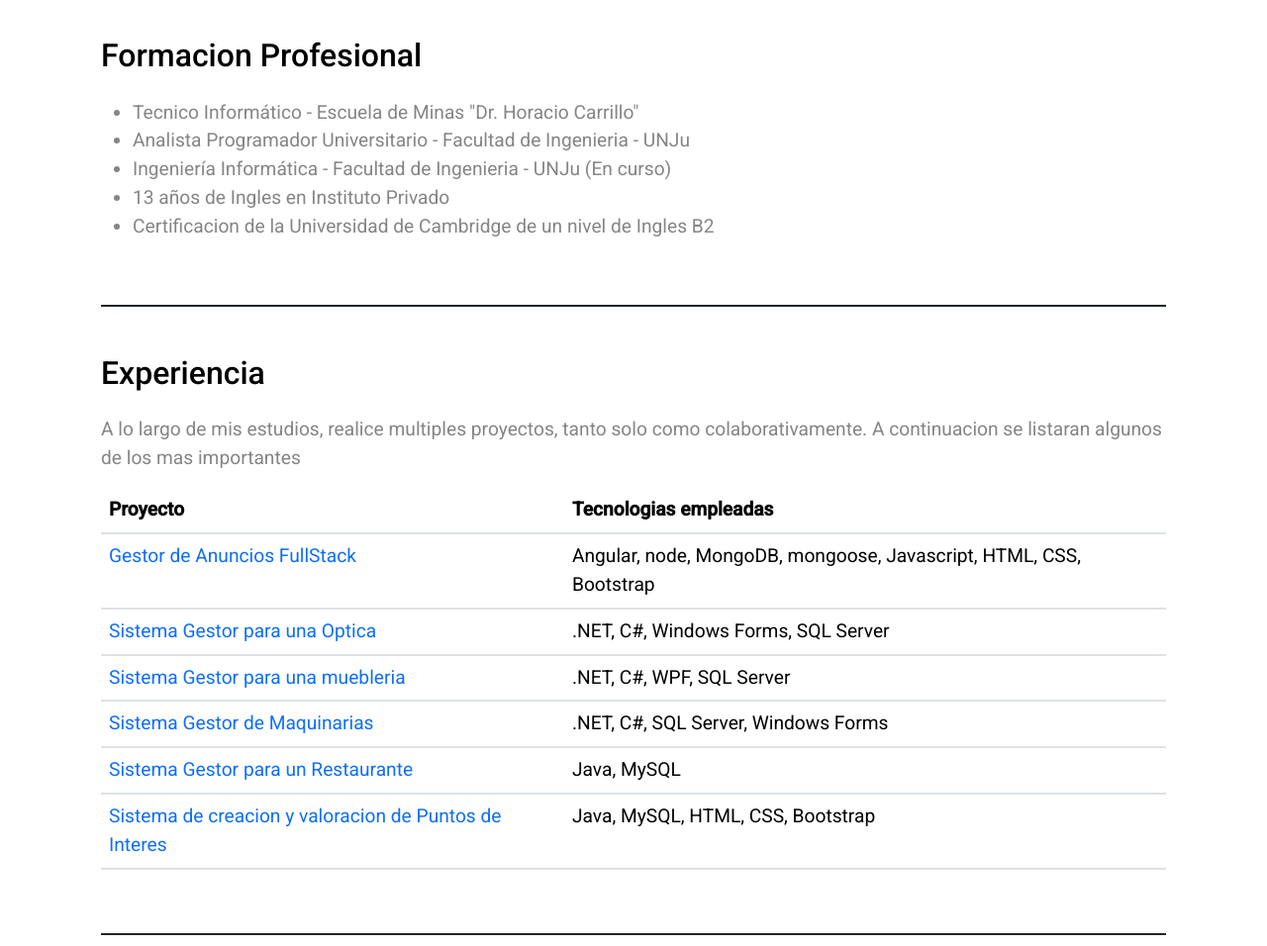
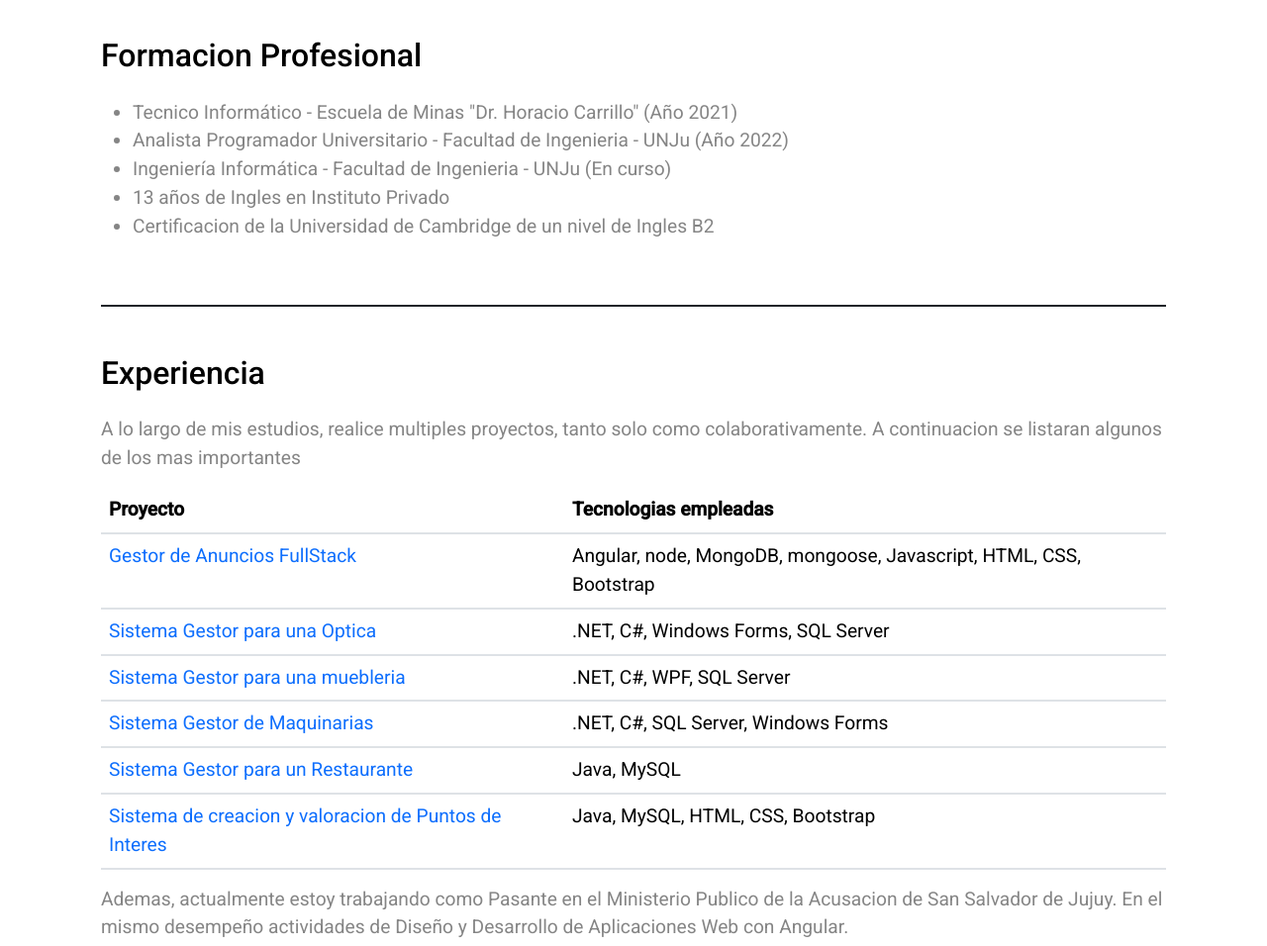
Before and after one commit to MarcosRos/Curriculum-Vitae, a plain HTML site: page index.html in a window 1280 px wide. Shown: the part 1300-2256 px from the top of the page at 99% size. Drawn offline with nearby package versions, Linux system fonts and the light colour scheme.

Commit message:
Update index.html

```diff
--- a/index.html
+++ b/index.html
@@ -309,11 +309,11 @@
                 <ul>
                     <li>
                         Tecnico Informático - Escuela de Minas "Dr. Horacio
-                        Carrillo"
+                        Carrillo" (Año 2021)
                     </li>
                     <li>
                         Analista Programador Universitario - Facultad de
-                        Ingenieria - UNJu
+                        Ingenieria - UNJu (Año 2022)
                     </li>
                     <li>
                         Ingeniería Informática - Facultad de Ingenieria - UNJu
@@ -368,6 +368,8 @@
                         </tr>
                         </tbody>
                 </table>
+
+            <p>Ademas, actualmente estoy trabajando como Pasante en el Ministerio Publico de la Acusacion de San Salvador de Jujuy. En el mismo desempeño actividades de Diseño y Desarrollo de Aplicaciones Web con Angular.</p>
         </div>
         <div class="border-bottom border-2 border-print-0 border-dark mb-5 pb-5 pb-print-0 mb-print-1"
         >
```
